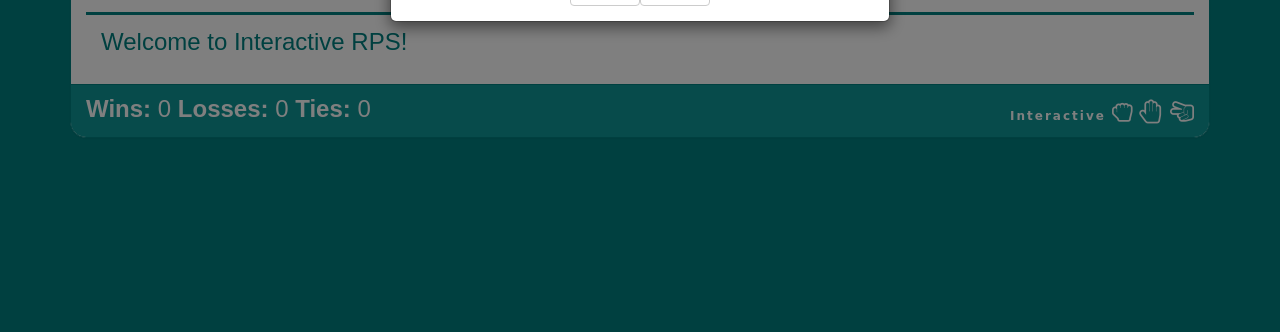
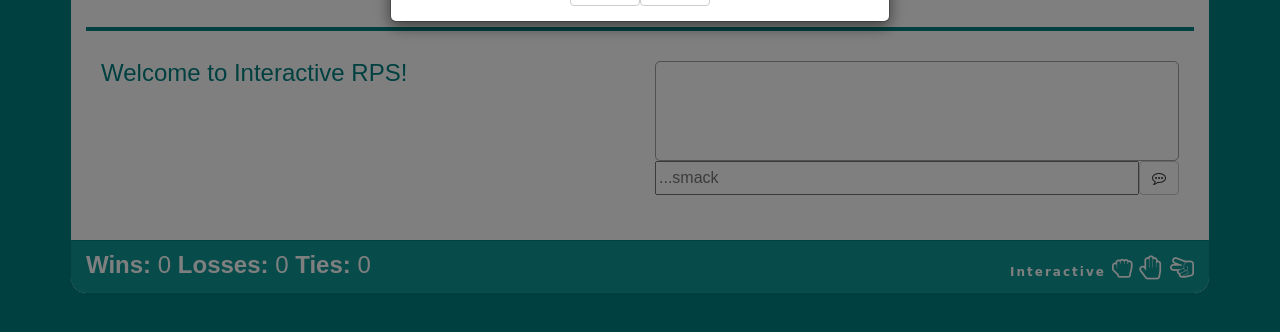
Before and after one commit to keugenio/interactiveRPS, a plain HTML site: page index.html in a window 1280 px wide. Shown: the part 180-512 px from the top of the page. Drawn offline with nearby package versions, Linux system fonts and the light colour scheme; no server answers; a web font is replaced by a local one.

Commit message:
with chat

```diff
--- a/assets/css/rps.css
+++ b/assets/css/rps.css
@@ -153,7 +153,6 @@ a {
 }
 #messageBoard{
   font-size: 24px;
-  border-top: 3px solid;
   margin-top: 15px;
   padding: 15px;
 }
@@ -163,3 +162,20 @@ a {
 .fa-pencil:hover{
   cursor: pointer;
 }
+#chatBox{
+  height: 100px;
+  width: 100%;
+  color: gray;
+  opacity: .75;
+  border: 1px solid;
+  border-width: thin;
+  border-radius: 5px;
+  overflow: auto;
+}
+#chatDiv{
+  margin-top: 15px;
+  padding: 15px;
+}
+#chatInput{
+  width: 100%;
+}
--- a/assets/js/rps.js
+++ b/assets/js/rps.js
@@ -37,6 +37,7 @@
   var gameStart = database.ref("/rps/gameStart");
   var player1 = database.ref("/rps/player1");
   var player2 = database.ref("/rps/player2");
+  var chat = database.ref("/rps/chat");
   var opponentPointer = null;
   var playerPointer = null;
 // *************** game start *********
@@ -127,6 +128,7 @@
           opponent.gameName = "player2";
           opponentPointer = database.ref("/rps/player2");
           playerPointer = database.ref("/rps/player1");
+          chat.set({chat:"Welcome to iRPS"});
           opponentPointer.once("value", function(snapshot){
             if (snapshot.hasChildren()){
                 opponent.name = snapshot.val().playerName;
@@ -134,6 +136,7 @@
                 opponentPointer.update({move:""});
                 gameStart.set({gameStart:true});
                 $("#last5MovesLabel").text(opponent.name + "'s last 5 moves");
+                $("#chatInput").attr("placeholder", "lay the smack on " + opponent.name);
             } else {
                 $("#opponentName").html("not logged in yet");
             }
@@ -148,6 +151,7 @@
           playerPointer = database.ref("/rps/player2");
           gameStart.set({gameStart:true});
           $("#last5MovesLabel").text(opponent.name + "'s last 5 moves");
+          $("#chatInput").attr("placeholder", "lay the smack on " + opponent.name);
         }
 
     })
@@ -172,6 +176,7 @@
           $("#opponentName").html(opponent.name);
           last5Moves=[];
           $("#last5MovesLabel").text(opponent.name + "'s last 5 moves");
+          $("#chatInput").attr("placeholder", "lay the smack on " + opponent.name);
         }
         opponent.wins = snapshot.val().wins;
         opponent.move = snapshot.val().move;
@@ -186,6 +191,7 @@
           $("#opponentName").html(opponent.name);
           last5Moves=[];
           $("#last5MovesLabel").text(opponent.name + "'s last 5 moves");
+          $("#chatInput").attr("placeholder", "lay the smack on " + opponent.name);
         }
         opponent.wins = snapshot.val().wins;
         opponent.move = snapshot.val().move;
@@ -201,6 +207,29 @@
         $("#messageBoard").html("Let's Play!!");
       }
   })
+//**************** listen for chat button ************
+  $("#chatForm").on("submit", function(){
+    event.preventDefault();
+    if (this.elements.chatInput.value != ""){
+      var chatInput = "<div>" + player.name + ": " + this.elements.chatInput.value + "</div>";
+
+      chat.once("value", function(snapshot){
+          var pre = snapshot.val().chat;
+          console.log("pre: " + pre);
+          chat.update({
+            chat: pre+chatInput
+          });
+          $("#chatBox").html(pre+chatInput);
+          $("#chatInput").val("");
+      });
+    }
+  });
+//**************** listen for new chats **************
+chat.on("value", function(snapshot){
+  $("#chatBox").html(snapshot.val().chat);
+  var height = document.getElementById("chatBox").scrollHeight;
+  $("#chatBox").scrollTop(height);
+});
 // *************** functions *******************
   function toggleButtons(aBoolean){
     var allPlayButtons=document.getElementsByClassName("playbutton");
--- a/index.html
+++ b/index.html
@@ -92,7 +92,22 @@
               </div>
             </div>
           </div>
-          <div class="d-flex" id="messageBoard">Welcome to Interactive RPS!</div>
+          <div class="container-fluid" style="border-top: 4px solid; margin-top: 30px;">
+          <div class="row">
+            <div class="d-flex col-sm-6" id="messageBoard">Welcome to Interactive RPS!</div>
+            <div class="d-flex col-sm-6" id="chatDiv">
+                <form id="chatForm" style="width: 100%">
+                  <div id="chatBox"></div>
+                  <div class="form-group d-flex flex-row justify-content-end">
+                    <input type="text" id="chatInput" placeholder="...smack">
+                          <button type="submit" class="btn btn-default ">
+                            <i class="fa fa-commenting-o" aria-hidden="true"></i>
+                          </button>
+                  </div>
+                </form>
+            </div>
+          </div>
+          </div>
         </div>
 
 <!-- ***************** main footer ****************** -->
```
